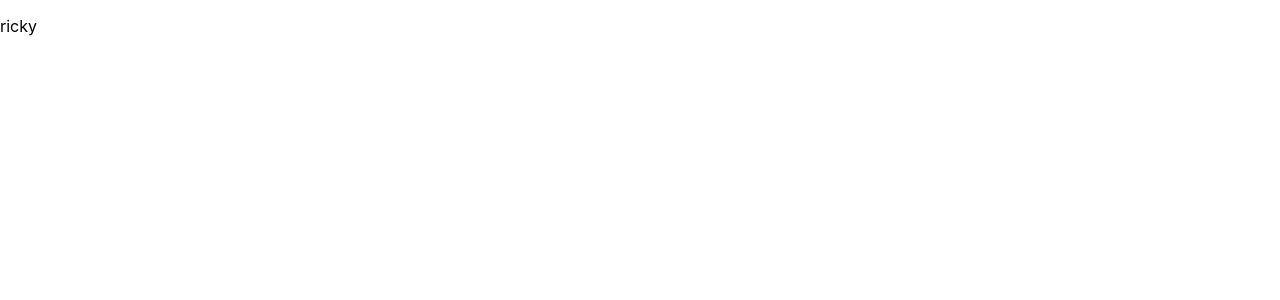
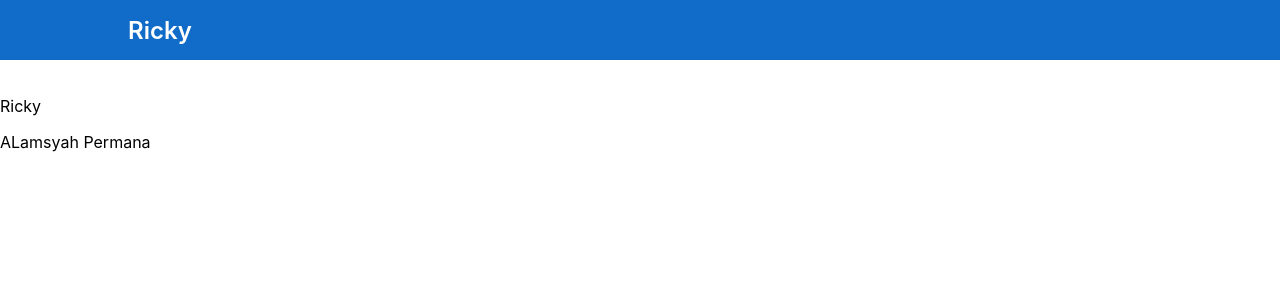
Before and after one commit to rickyalamsyahp/ricky-alamsyah-permana, a React (Create React App) app: page / in a window 1280 px wide. Shown: the top 300 px of the page. Built offline with nearby package versions, Linux system fonts and the light colour scheme.

Commit message:
create navbar

```diff
--- a/src/pages/Home.jsx
+++ b/src/pages/Home.jsx
@@ -1,10 +1,27 @@
 import React, { useState, useEffect } from "react";
+import Axios from "axios";
 
+import "../style/home.css";
+// import "../styles/post.css";
 const Home = () => {
   return (
-    <div>
-      <p>ricky</p>
-    </div>
+    <>
+      <div className="navbar">
+        <div className="nav">
+          <div className="left">
+            <p className="title">Ricky</p>
+          </div>
+        </div>
+      </div>
+      <div className="home">
+        <div className="cardHome">
+          <div className="left">
+            <p className="title">Ricky</p>
+            <p className="body">ALamsyah Permana</p>
+          </div>
+        </div>
+      </div>
+    </>
   );
 };
 
--- /dev/null
+++ b/src/style/home.css
@@ -0,0 +1,26 @@
+.navbar {
+  min-height: 80px;
+}
+
+.navbar .nav {
+  display: flex;
+  width: 100vw;
+  height: 60px;
+  justify-content: space-between;
+  align-items: center;
+  background-color: #106cc8;
+  position: fixed;
+  top: 0;
+  z-index: 20;
+}
+
+.navbar .nav .left {
+  margin-left: 10vw;
+}
+
+.navbar .nav .left .title {
+  text-decoration: none;
+  color: white;
+  font-size: 24px;
+  font-weight: 600;
+}
```
